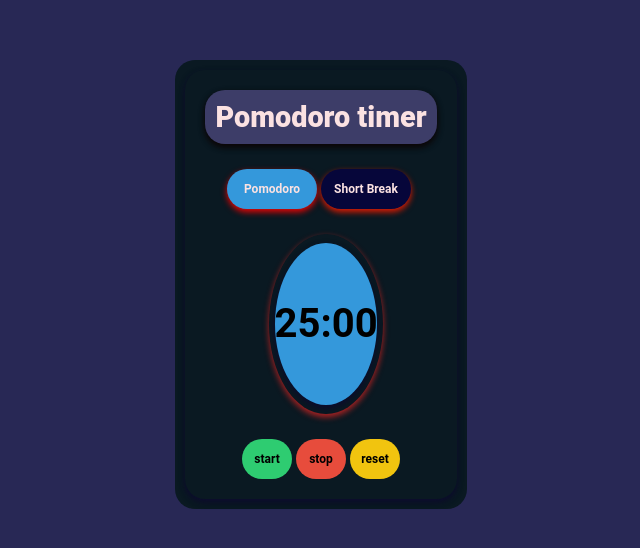
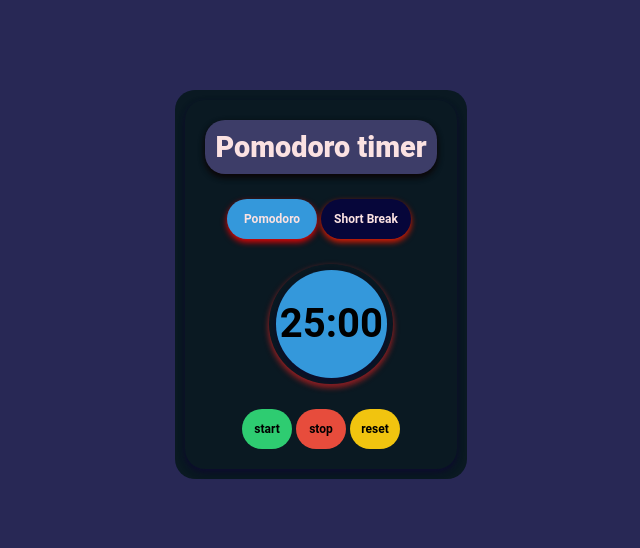
Before and after one commit to ikarocastro/Projeto-Pomodoro, a plain HTML site: page index.html in a window 1280 px wide. Shown: the part 116-664 px from the top of the page, without its empty margins (319-959 px from the left). Drawn offline with Linux system fonts and the light colour scheme.

Commit message:
modifiquei o css

```diff
--- a/style.css
+++ b/style.css
@@ -22,6 +22,7 @@
     font-family: 'Roboto', sans-serif;
 
    }
+   /*ajusta o coprpo da pagina */
    body{
     height: 100vh;
     display: flex;
@@ -30,6 +31,7 @@
     background-color: rgb(40, 40, 85);
 
 }
+/* container agrupa tudo */
 .container{
     display: flex;
     flex-direction: column;
@@ -41,6 +43,7 @@
 
 }
 
+/* fundo da carta */
 .card{
     display: flex;
     flex-direction: column;
@@ -74,7 +77,7 @@ card-body{
 
 
 
-
+/* header da carta  agrupa tudo!*/
 .card-header{
     width: 100%;
     display: flex;
@@ -85,6 +88,7 @@ card-body{
 
 }
 
+/* titulo da carta */
 .card-header h1{
     color: var(--title-primary-color);
     font-size: 1.8rem;
@@ -96,7 +100,7 @@ card-body{
     background-color: rgb(61, 61, 104);
  }
 
-
+/* botao pomodoro */
 .active{
     background-color: var(--blue);
     color: var(--title-primary-color);
@@ -110,6 +114,7 @@ card-body{
     height: 40px;
                 }
 
+/* botao short break */
 .break{
     background-color: rgb(6, 6, 58);
     color: var(--title-primary-color);
@@ -123,6 +128,8 @@ card-body{
     height: 40px;
                 }
 
+
+/* botao start */
 .btn-sucess{
     background-color: var(--green);
     color: var(--title-primary-color);
@@ -135,6 +142,7 @@ card-body{
     height: 40px;
 }
 
+/* botao stop */
 .btn-danger{
     background-color: var(--red);
     color: var(--title-primary-color);
@@ -147,6 +155,7 @@ card-body{
     height: 40px;
 }
 
+/* botao resete */
 .btn-warning{
     background-color: var(--yellow);
     color: var(--title-primary-color);
@@ -159,14 +168,14 @@ card-body{
     height: 40px;
 }
 
+/* animação do circulo */
 .progress-bar{
-    width: 110%;
-    height: 180px;
+    width: 120%;
+    height: 120px;
     display: flex;
     align-items: center;
     justify-content: center;
-    background: conic-gradient(var(--blue) 60deg
-                     var(--purple) 0deg, );
+    background: conic-gradient(var(--blue) 60deg, var(--purple) 0deg, );
     border-radius: 50%;
     animation: pulses 3s;
     transition: all ease;
@@ -185,5 +194,5 @@ card-body{
     background: var(--blue);
     box-shadow: rgb(12, 12, 48) 0px 3px 6px,
                  rgba(12, 1, 1, 0.23) 0px 3px 6px;
-    border-radius: 50%;
+    border-radius: 100%;
 }
```
